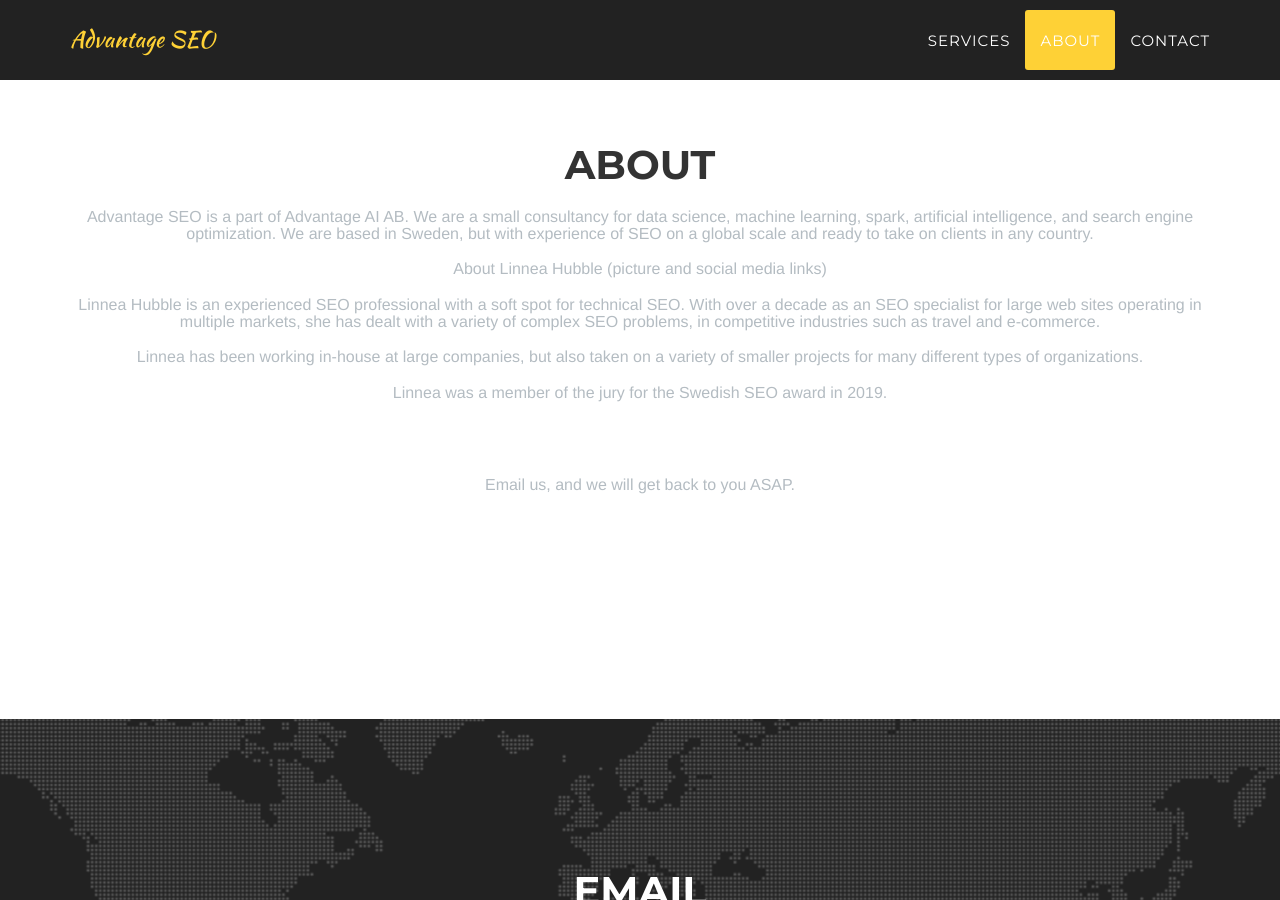
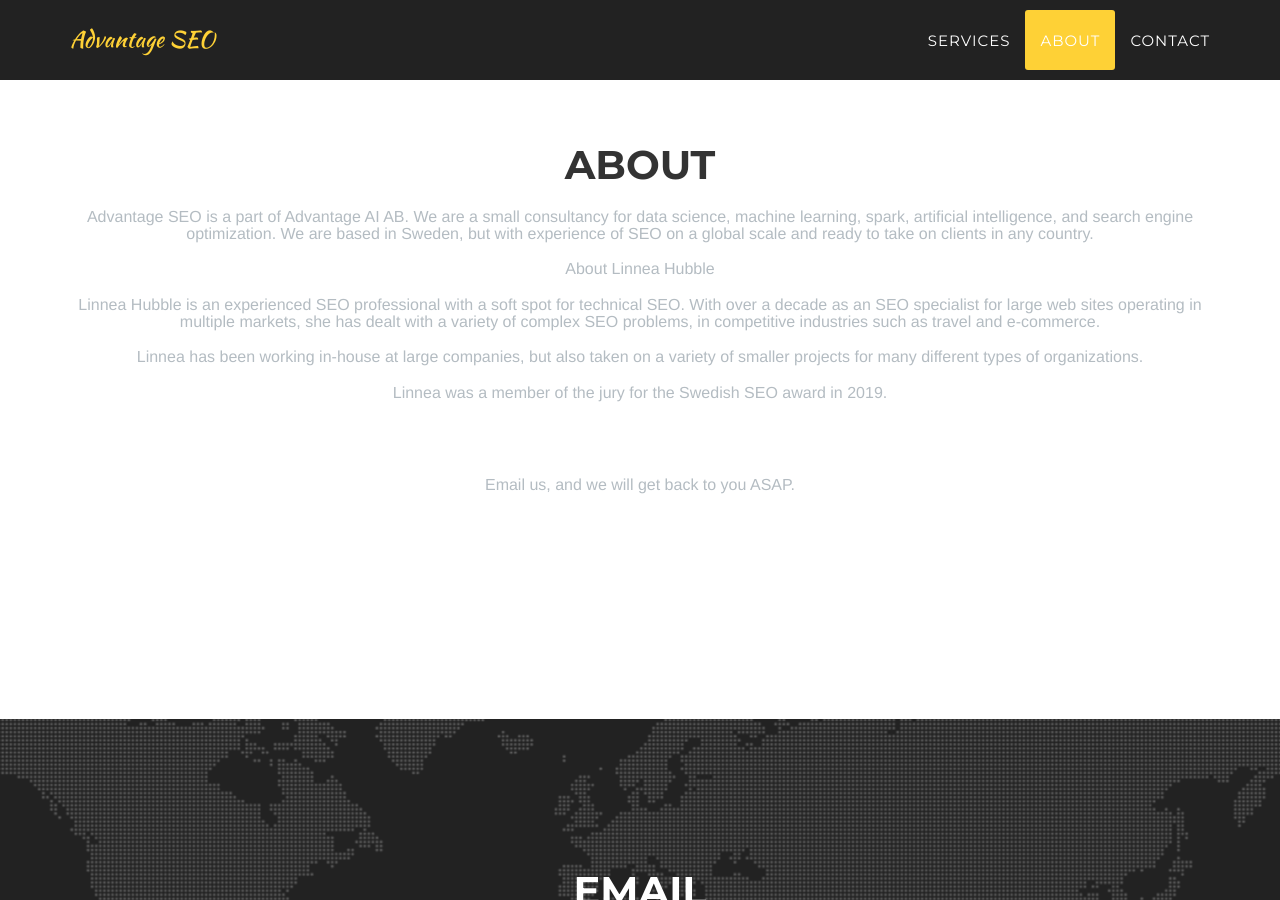
Before and after one commit to LinneaHubble/LinneaHubble.github.io, a Jekyll site: the page built from index.html, in a window 1280 px wide and 900 px high, scrolled down 1850 px. Built offline with Jekyll 4.4.1, drawn with Linux system fonts in a browser that asks for light colours; some web fonts are replaced.

Commit message:
Updated About section text

```diff
--- a/_includes/about.html
+++ b/_includes/about.html
@@ -8,7 +8,7 @@
                         Advantage SEO is a part of Advantage AI AB. We are a small consultancy for data science, machine learning, spark, artificial intelligence, and search engine optimization.
                         We are based in Sweden, but with experience of SEO on a global scale and ready to take on clients in any country.
                         <br /><br/>
-                        About Linnea Hubble (picture and social media links)
+                        About Linnea Hubble
                         <br /><br />
                         Linnea Hubble is an experienced SEO professional with a soft spot for technical SEO. With over a decade as an SEO specialist for large web sites operating in multiple markets, she has dealt with a variety of complex SEO problems, in competitive industries such as travel and e-commerce.
                         <br /><br >
```
